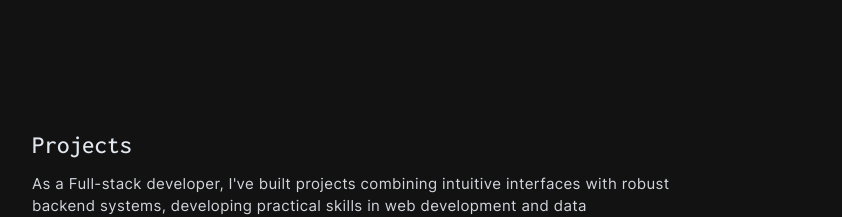
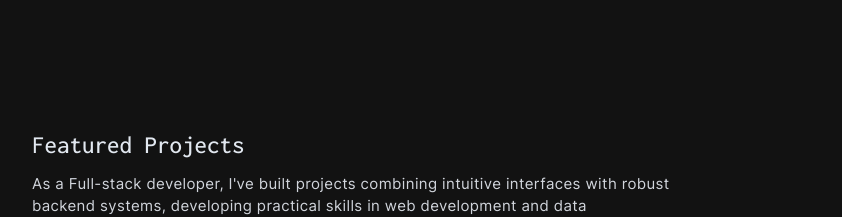
Before and after one commit to Brayzonn/zoneyhub, a React (Vite) app in the folder client/: page / in a window 1280 px wide. Shown: the part 861-1078 px from the top of the page, without its empty margins (16-858 px from the left). Built offline with nearby package versions, Linux system fonts and the light colour scheme.

Commit message:
project section titile update for script test

```diff
--- a/client/src/components/Projects.tsx
+++ b/client/src/components/Projects.tsx
@@ -28,7 +28,9 @@ const Projects = () => {
   return (
     <div className="py-[2rem] w-full min-h-[400px] flex flex-col items-start justify-start space-y-[0.30rem]">
       <div className="flex flex-col space-y-1">
-        <h2 className="font-mono text-left font-[500] text-[25px]">Projects</h2>
+        <h2 className="font-mono text-left font-[500] text-[25px]">
+          Featured Projects
+        </h2>
         <p className="sans text-gray-300 tracking-wide text-left font-[400] text-[15px] mt-1 max-w-[650px]">
           As a Full-stack developer, I&apos;ve built projects combining
           intuitive interfaces with robust backend systems, developing practical
```
